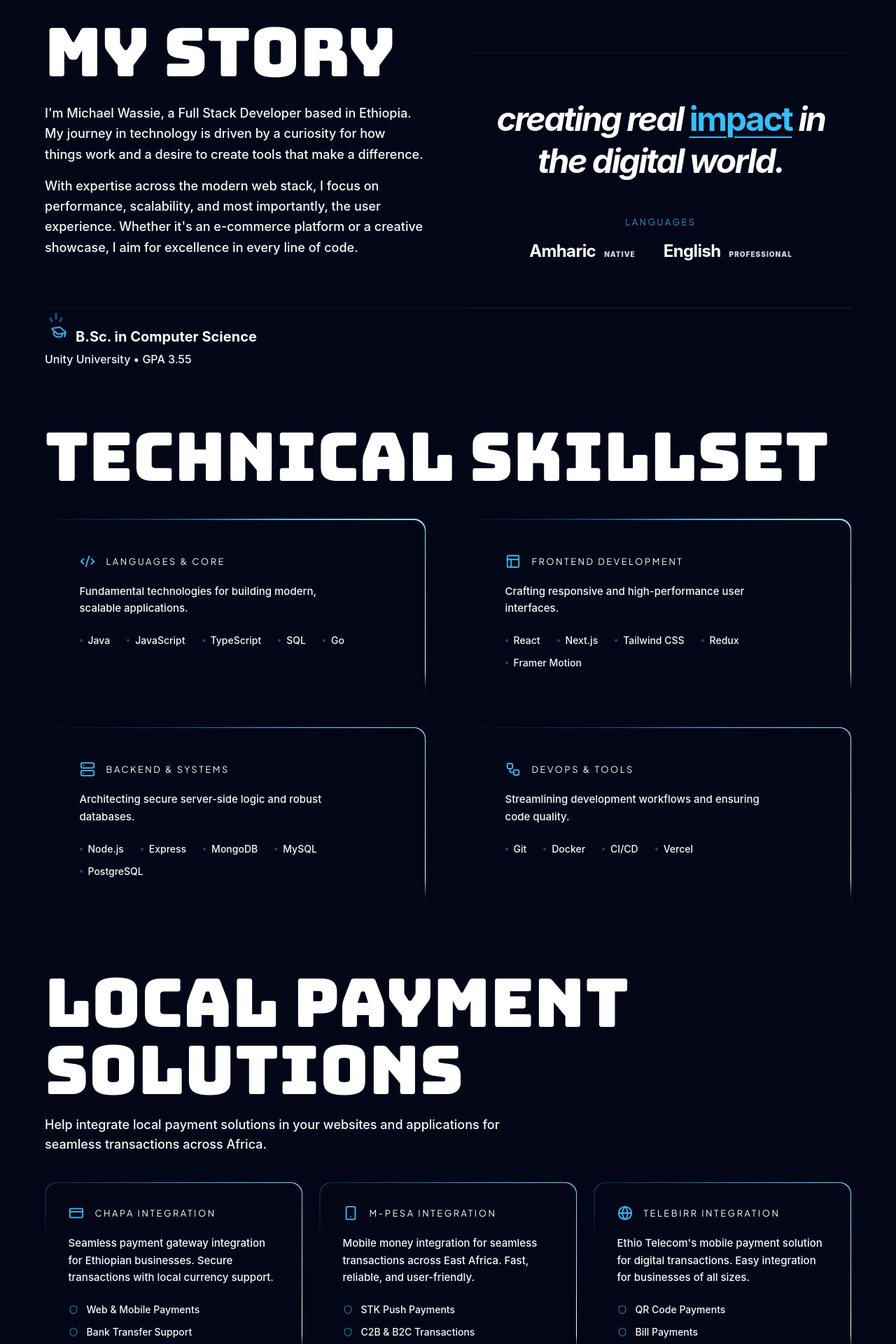
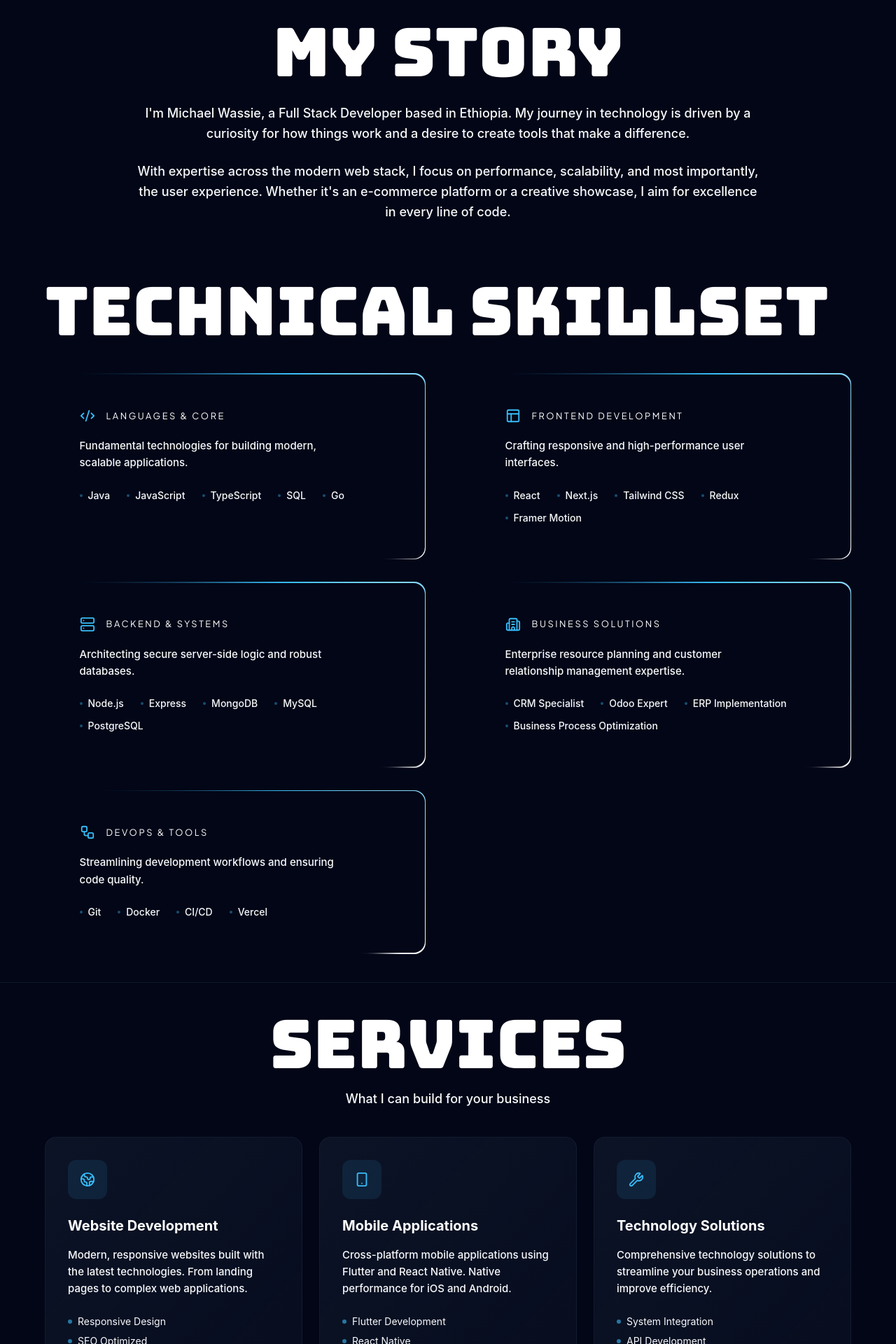
Before and after one commit to miki8013/michael_wassie_portfolio, a Next.js app: page / in a window 1280 px wide. Shown: the part 880-2800 px from the top of the page at 70% size. Built offline with nearby package versions, Linux system fonts and the light colour scheme; a web font is replaced by a local one.

Commit message:
feature:minor ui changes

```diff
--- a/src/app/page.tsx
+++ b/src/app/page.tsx
@@ -2,7 +2,7 @@ import Navbar from '@/components/Navbar';
 import Hero from '@/components/Hero';
 import About from '@/components/About';
 import Skills from '@/components/Skills';
-import LocalSolutions from '@/components/LocalSolutions';
+import Services from '@/components/LocalSolutions';
 import Projects from '@/components/Projects';
 import Contact from '@/components/Contact';
 import Footer from '@/components/Footer';
@@ -44,7 +44,7 @@ export default function Home() {
       <Hero />
       <About />
       <Skills />
-      <LocalSolutions />
+      <Services />
       <Projects />
       <Contact />
       <Footer />
--- a/src/components/About.tsx
+++ b/src/components/About.tsx
@@ -13,7 +13,7 @@ const About = () => {
                     transition={{ duration: 0.8 }}
                 >
                     <div className="grid grid-cols-1 lg:grid-cols-2 gap-16 items-start">
-                        <div className="space-y-6">
+                        <div className="space-y-6 lg:col-span-2 text-center max-w-4xl mx-auto">
                             <div className="space-y-1">
 
                                 <h2 className="main-title text-5xl md:text-7xl lg:text-8xl text-[var(--text-primary)]">
@@ -21,7 +21,7 @@ const About = () => {
                                 </h2>
                             </div>
 
-                            <div className="space-y-4 text-[var(--text-secondary)] leading-relaxed text-lg font-medium">
+                            <div className="space-y-6 text-[var(--text-secondary)] leading-relaxed text-lg font-medium">
                                 <p>
                                     I'm Michael Wassie, a Full Stack Developer based in Ethiopia. My journey in technology
                                     is driven by a curiosity for how things work and a desire to create tools that make a difference.
@@ -33,56 +33,6 @@ const About = () => {
                                 </p>
                             </div>
                         </div>
-
-                        {/* Impact & Languages Section - Unified */}
-                        <div className="hidden lg:block space-y-4 pt-12">
-                            <div className="border-y border-[var(--border-color)] py-16 flex flex-col items-center">
-                                <p className="text-4xl md:text-5xl font-bold text-[var(--text-primary)] leading-tight tracking-tighter text-center italic mb-12">
-                                    creating real <span className="text-[var(--accent)] not-italic underline decoration-2 underline-offset-8">impact</span> in the digital world.
-                                </p>
-
-                                <div className="space-y-4 text-center">
-                                    <h3 className="tech-text text-[10px] text-[var(--accent)] uppercase tracking-[0.5em] opacity-80">
-                                        Languages
-                                    </h3>
-                                    <div className="flex flex-wrap justify-center gap-x-10 gap-y-2">
-                                        <div className="flex items-baseline gap-3">
-                                            <span className="text-2xl font-bold text-[var(--text-primary)] tracking-tight">Amharic</span>
-                                            <span className="text-[10px] font-black text-[var(--text-muted)] uppercase tracking-widest">Native</span>
-                                        </div>
-                                        <div className="flex items-baseline gap-3">
-                                            <span className="text-2xl font-bold text-[var(--text-primary)] tracking-tight">English</span>
-                                            <span className="text-[10px] font-black text-[var(--text-muted)] uppercase tracking-widest">Professional</span>
-                                        </div>
-                                    </div>
-                                </div>
-                            </div>
-                        </div>
-                    </div>
-
-                    {/* Highlights */}
-                    <div className="pt-6 border-t border-[var(--border-color)]">
-                        <motion.div
-                            initial={{ opacity: 0, x: -10 }}
-                            whileInView={{ opacity: 1, x: 0 }}
-                            viewport={{ once: true }}
-                            transition={{ delay: 0.2 }}
-                            className="space-y-1"
-                        >
-                            <div className="flex items-center gap-3">
-                                <div className="relative w-8 h-8 flex items-center justify-center">
-                                    {/* Action strokes (greeting lines) */}
-                                    <div className="absolute -top-3 left-1/2 -translate-x-1/2 flex gap-1 animate-cap-strokes pointer-events-none">
-                                        <div className="w-[3px] h-2 bg-[var(--accent)] rounded-full -rotate-[25deg] translate-y-1" />
-                                        <div className="w-[3px] h-2.5 bg-[var(--accent)] rounded-full -translate-y-0.5" />
-                                        <div className="w-[3px] h-2 bg-[var(--accent)] rounded-full rotate-[25deg] translate-y-1" />
-                                    </div>
-                                    <GraduationCap size={24} className="text-[var(--accent)] animate-cap-lift relative z-10" />
-                                </div>
-                                <p className="text-[var(--text-primary)] font-bold text-xl">B.Sc. in Computer Science</p>
-                            </div>
-                            <p className="text-[var(--text-secondary)] font-medium">Unity University • GPA 3.55</p>
-                        </motion.div>
                     </div>
 
 
--- a/src/components/Footer.tsx
+++ b/src/components/Footer.tsx
@@ -1,14 +1,48 @@
 import React from 'react';
+import { GraduationCap } from 'lucide-react';
 
 const Footer = () => {
     return (
         <footer className="py-16 px-6 border-t border-[var(--border-color)] bg-[var(--footer-bg)]">
             <div className="container mx-auto max-w-5xl">
-                <div className="flex flex-col md:flex-row justify-between items-center gap-6 text-center md:text-left">
-                    <div>
+                <div className="flex flex-col md:flex-row justify-between items-start gap-12 text-center md:text-left">
+                    <div className="flex-1 space-y-6">
                         <div className="text-lg font-bold flex items-center gap-2 justify-center md:justify-start">
                             <img src="/micahelwassielogo.png" alt="MW Logo" className="h-8 w-8 object-contain" />
                             <span className="text-[var(--text-primary)]">Michael Wassie</span>
+                        </div>
+
+                        {/* Education */}
+                        <div className="space-y-2">
+                            <div className="flex items-center gap-3 justify-center md:justify-start">
+                                <div className="relative w-8 h-8 flex items-center justify-center">
+                                    <div className="absolute -top-3 left-1/2 -translate-x-1/2 flex gap-1 animate-cap-strokes pointer-events-none">
+                                        <div className="w-[3px] h-2 bg-[var(--accent)] rounded-full -rotate-[25deg] translate-y-1" />
+                                        <div className="w-[3px] h-2.5 bg-[var(--accent)] rounded-full -translate-y-0.5" />
+                                        <div className="w-[3px] h-2 bg-[var(--accent)] rounded-full rotate-[25deg] translate-y-1" />
+                                    </div>
+                                    <GraduationCap size={24} className="text-[var(--accent)] animate-cap-lift relative z-10" />
+                                </div>
+                                <p className="text-[var(--text-primary)] font-bold">B.Sc. in Computer Science</p>
+                            </div>
+                            <p className="text-[var(--text-secondary)] text-sm">Unity University • GPA 3.55</p>
+                        </div>
+
+                        {/* Languages */}
+                        <div className="space-y-3">
+                            <h3 className="tech-text text-[10px] text-[var(--accent)] uppercase tracking-[0.5em] opacity-80">
+                                Languages
+                            </h3>
+                            <div className="flex flex-wrap gap-x-8 gap-y-2 justify-center md:justify-start">
+                                <div className="flex items-baseline gap-2">
+                                    <span className="text-lg font-bold text-[var(--text-primary)]">Amharic</span>
+                                    <span className="text-[10px] font-black text-[var(--text-muted)] uppercase tracking-widest">Native</span>
+                                </div>
+                                <div className="flex items-baseline gap-2">
+                                    <span className="text-lg font-bold text-[var(--text-primary)]">English</span>
+                                    <span className="text-[10px] font-black text-[var(--text-muted)] uppercase tracking-widest">Professional</span>
+                                </div>
+                            </div>
                         </div>
                     </div>
 
--- a/src/components/LocalSolutions.tsx
+++ b/src/components/LocalSolutions.tsx
@@ -1,8 +1,26 @@
 "use client";
 import { motion } from 'framer-motion';
-import { CreditCard, Smartphone, Shield, Globe } from 'lucide-react';
+import { CreditCard, Smartphone, Shield, Globe, Wrench, Globe2, Monitor } from 'lucide-react';
 
-const paymentSolutions = [
+const services = [
+    {
+        title: "Website Development",
+        icon: <Globe2 className="text-[var(--accent)]" size={22} />,
+        description: "Modern, responsive websites built with the latest technologies. From landing pages to complex web applications.",
+        features: ["Responsive Design", "SEO Optimized", "Fast Performance", "Modern UI/UX"]
+    },
+    {
+        title: "Mobile Applications",
+        icon: <Smartphone className="text-[var(--accent)]" size={22} />,
+        description: "Cross-platform mobile applications using Flutter and React Native. Native performance for iOS and Android.",
+        features: ["Flutter Development", "React Native", "Cross-Platform", "App Store Deployment"]
+    },
+    {
+        title: "Technology Solutions",
+        icon: <Wrench className="text-[var(--accent)]" size={22} />,
+        description: "Comprehensive technology solutions to streamline your business operations and improve efficiency.",
+        features: ["System Integration", "API Development", "Cloud Solutions", "Technical Consulting"]
+    },
     {
         title: "Chapa Integration",
         icon: <CreditCard className="text-[var(--accent)]" size={22} />,
@@ -23,58 +41,57 @@ const paymentSolutions = [
     }
 ];
 
-const LocalSolutions = () => {
+const Services = () => {
     return (
-        <section id="local-solutions" className="py-10 px-6 bg-[var(--background)]">
+        <section id="services" className="py-10 px-6 bg-[var(--background)] border-t border-[var(--border-color)]">
             <div className="container mx-auto max-w-6xl">
                 <motion.div
                     initial={{ opacity: 0 }}
                     whileInView={{ opacity: 1 }}
                     viewport={{ once: true }}
                     transition={{ duration: 0.7 }}
-                    className="mb-10 space-y-1"
+                    className="mb-10 space-y-1 text-center"
                 >
                     <h2 className="main-title text-5xl md:text-7xl lg:text-8xl text-[var(--text-primary)]">
-                        Local Payment Solutions
+                        Services
                     </h2>
-                    <p className="text-[var(--text-secondary)] text-lg font-medium max-w-2xl mt-4">
-                        Help integrate local payment solutions in your websites and applications for seamless transactions across Africa.
+                    <p className="text-[var(--text-secondary)] text-lg font-medium max-w-2xl mx-auto mt-4">
+                        What I can build for your business
                     </p>
                 </motion.div>
 
-                <div className="grid grid-cols-1 md:grid-cols-3 gap-6">
-                    {paymentSolutions.map((solution, index) => (
+                <div className="grid grid-cols-1 md:grid-cols-2 lg:grid-cols-3 gap-6">
+                    {services.map((service, index) => (
                         <motion.div
-                            key={solution.title}
+                            key={service.title}
                             initial={{ opacity: 0, y: 20 }}
                             whileInView={{ opacity: 1, y: 0 }}
                             transition={{ duration: 0.5, delay: index * 0.1 }}
                             viewport={{ once: true }}
-                            className="border-beam-wrapper rounded-2xl"
+                            className="group relative bg-gradient-to-br from-[var(--card-bg)] to-[var(--card-bg)]/50 border border-[var(--border-color)] rounded-2xl p-8 hover:border-[var(--accent)] hover:shadow-2xl hover:shadow-[var(--accent)]/10 transition-all duration-300"
                         >
-                            <div className="border-beam-effect" />
+                            <div className="absolute inset-0 bg-gradient-to-r from-[var(--accent)]/0 via-[var(--accent)]/5 to-[var(--accent)]/0 opacity-0 group-hover:opacity-100 transition-opacity duration-500 rounded-2xl" />
 
-                            <div className="card-inner-bg rounded-2xl p-8">
-                                <div className="flex items-center gap-4 mb-5">
+                            <div className="relative z-10">
+                                <div className="w-14 h-14 rounded-xl bg-[var(--accent)]/10 flex items-center justify-center mb-6 group-hover:bg-[var(--accent)]/20 transition-colors duration-300">
                                     <div className="text-[var(--accent)] transition-colors duration-300">
-                                        {solution.icon}
+                                        {service.icon}
                                     </div>
-                                    <h3 className="tech-text text-sm font-bold text-[var(--text-primary)]">
-                                        {solution.title}
-                                    </h3>
                                 </div>
 
+                                <h3 className="text-xl font-bold text-[var(--text-primary)] mb-4 group-hover:text-[var(--accent)] transition-colors duration-300">
+                                    {service.title}
+                                </h3>
+
                                 <p className="text-[var(--text-secondary)] mb-6 text-[15px] leading-relaxed font-medium">
-                                    {solution.description}
+                                    {service.description}
                                 </p>
 
-                                <div className="space-y-3">
-                                    {solution.features.map((feature) => (
-                                        <div key={feature} className="flex items-center gap-3">
-                                            <Shield size={14} className="text-[var(--accent)]/60" />
-                                            <span className="text-sm text-[var(--text-secondary)] font-medium">
-                                                {feature}
-                                            </span>
+                                <div className="space-y-2">
+                                    {service.features.map((feature) => (
+                                        <div key={feature} className="flex items-center gap-2 text-sm text-[var(--text-secondary)]">
+                                            <div className="w-1.5 h-1.5 rounded-full bg-[var(--accent)]/60" />
+                                            <span>{feature}</span>
                                         </div>
                                     ))}
                                 </div>
@@ -99,4 +116,4 @@ const LocalSolutions = () => {
     );
 };
 
-export default LocalSolutions;
+export default Services;
--- a/src/components/Navbar.tsx
+++ b/src/components/Navbar.tsx
@@ -38,6 +38,7 @@ const Navbar = () => {
     const navLinks = [
         { name: 'About', href: '#about' },
         { name: 'Skills', href: '#skills' },
+        { name: 'Services', href: '#services' },
         { name: 'Projects', href: '#projects' },
         { name: 'Contact', href: '#contact' },
     ];
@@ -82,9 +83,9 @@ const Navbar = () => {
                     <motion.a
                         href="/michael_wassie_resume.pdf"
                         target="_blank"
-                        whileHover={{ y: -2 }}
+                        whileHover={{ scale: 1.05 }}
                         whileTap={{ scale: 0.95 }}
-                        className="px-5 py-2 flex items-center justify-center text-sky-600 font-bold rounded-full text-sm bg-white border border-sky-200 transition-all hover:shadow-sm"
+                        className="px-5 py-2 flex items-center justify-center text-sky-600 font-bold rounded-full text-sm bg-white border border-sky-200 transition-all shadow-sm hover:shadow-md"
                     >
                         Resume
                     </motion.a>
--- a/src/components/Projects.tsx
+++ b/src/components/Projects.tsx
@@ -133,15 +133,22 @@ const Projects = () => {
                             whileInView={{ opacity: 1, y: 0 }}
                             transition={{ duration: 0.8, delay: i * 0.1 }}
                             viewport={{ once: true }}
-                            className={`group relative cursor-pointer perspective-1000 ${i === 0 ? 'md:col-span-2' : ''}`}
+                            className={`group relative cursor-pointer perspective-1000 ${i === 0 || i === 3 ? 'md:col-span-2' : ''}`}
                             onClick={() => setSelectedProject(project)}
                         >
+                            {/* Color Blobs */}
+                            <div className="absolute inset-0 overflow-hidden rounded-2xl pointer-events-none">
+                                <div className="absolute top-0 right-0 w-32 h-32 bg-[var(--accent)]/20 rounded-full blur-3xl animate-pulse" />
+                                <div className="absolute bottom-0 left-0 w-24 h-24 bg-purple-500/20 rounded-full blur-2xl" />
+                                <div className="absolute top-1/2 left-1/2 -translate-x-1/2 -translate-y-1/2 w-40 h-40 bg-blue-500/10 rounded-full blur-3xl" />
+                            </div>
+
                             {/* 3D 'Thickness' Layer (The tearing edge) */}
                             <div className="absolute inset-0 bg-[var(--border-color)]/20 rounded-2xl transform translate-x-3 translate-y-3 -z-20 transition-transform duration-500 group-hover:translate-x-5 group-hover:translate-y-5" />
 
-                            {/* Card Body with 3D Transform */}
-                            <div className="relative z-10 bg-[var(--card-bg)]/60 backdrop-blur-md border border-[var(--border-color)] rounded-2xl p-8 md:p-12 h-full flex flex-col justify-between transition-all duration-500 transform rotate-x-2 rotate-y-[-1deg] group-hover:rotate-x-4 group-hover:rotate-y-[-2deg] group-hover:-translate-y-2 group-hover:-translate-x-2 border-l-[12px]">
-                                <div className={`flex flex-col ${i === 0 ? 'md:flex-row md:items-center md:justify-between' : 'justify-start'} gap-8`}>
+                            {/* Card Body with Glass Effect */}
+                            <div className="relative z-10 bg-white/5 backdrop-blur-xl border border-white/10 rounded-2xl p-8 md:p-12 h-full flex flex-col justify-between transition-all duration-500 transform rotate-x-2 rotate-y-[-1deg] group-hover:rotate-x-4 group-hover:rotate-y-[-2deg] group-hover:-translate-y-2 group-hover:-translate-x-2 border-l-[12px] shadow-2xl shadow-black/20">
+                                <div className={`flex flex-col ${i === 0 || i === 3 ? 'md:flex-row md:items-center md:justify-between' : 'justify-start'} gap-8`}>
                                     <div className="flex-1 space-y-4">
                                         <div className="space-y-1">
                                             <h3 className="main-title text-3xl md:text-4xl lg:text-5xl text-[var(--text-primary)] tracking-tight">
@@ -154,7 +161,7 @@ const Projects = () => {
                                         </p>
                                     </div>
 
-                                    <div className={`flex-shrink-0 ${i !== 0 ? 'self-end' : ''}`}>
+                                    <div className={`flex-shrink-0 ${i !== 0 && i !== 3 ? 'self-end' : ''}`}>
                                         <div className="w-16 h-16 rounded-full border border-[var(--border-color)] flex items-center justify-center bg-[var(--card-bg)] text-[var(--text-primary)] group-hover:bg-[var(--accent)] group-hover:text-white transition-all duration-500">
                                             <ArrowUpRight size={32} />
                                         </div>
--- a/src/components/Skills.tsx
+++ b/src/components/Skills.tsx
@@ -1,6 +1,6 @@
 "use client";
 import { motion } from 'framer-motion';
-import { Code2, Layout, Server, Workflow } from 'lucide-react';
+import { Code2, Layout, Server, Workflow, Building2 } from 'lucide-react';
 
 const skillCategories = [
     {
@@ -20,6 +20,12 @@ const skillCategories = [
         icon: <Server className="text-[var(--accent)]" size={22} />,
         description: "Architecting secure server-side logic and robust databases.",
         skills: ["Node.js", "Express", "MongoDB", "MySQL", "PostgreSQL"]
+    },
+    {
+        title: "Business Solutions",
+        icon: <Building2 className="text-[var(--accent)]" size={22} />,
+        description: "Enterprise resource planning and customer relationship management expertise.",
+        skills: ["CRM Specialist", "Odoo Expert", "ERP Implementation", "Business Process Optimization"]
     },
     {
         title: "DevOps & Tools",
```
